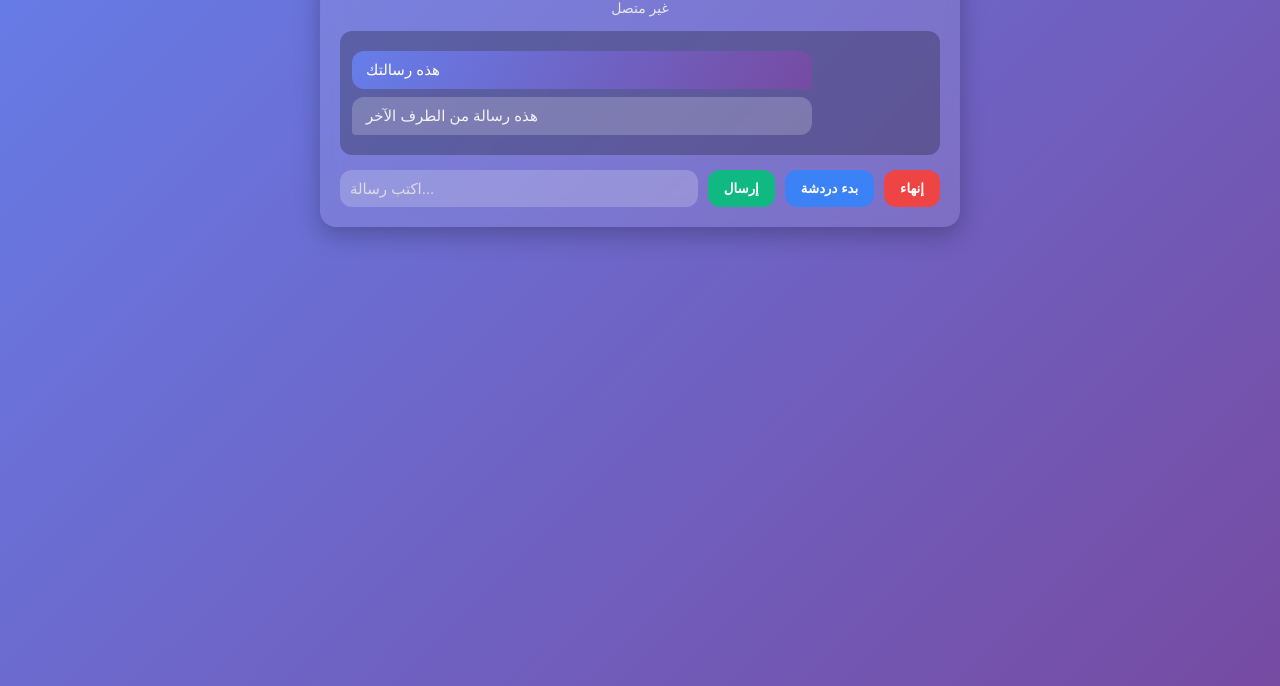
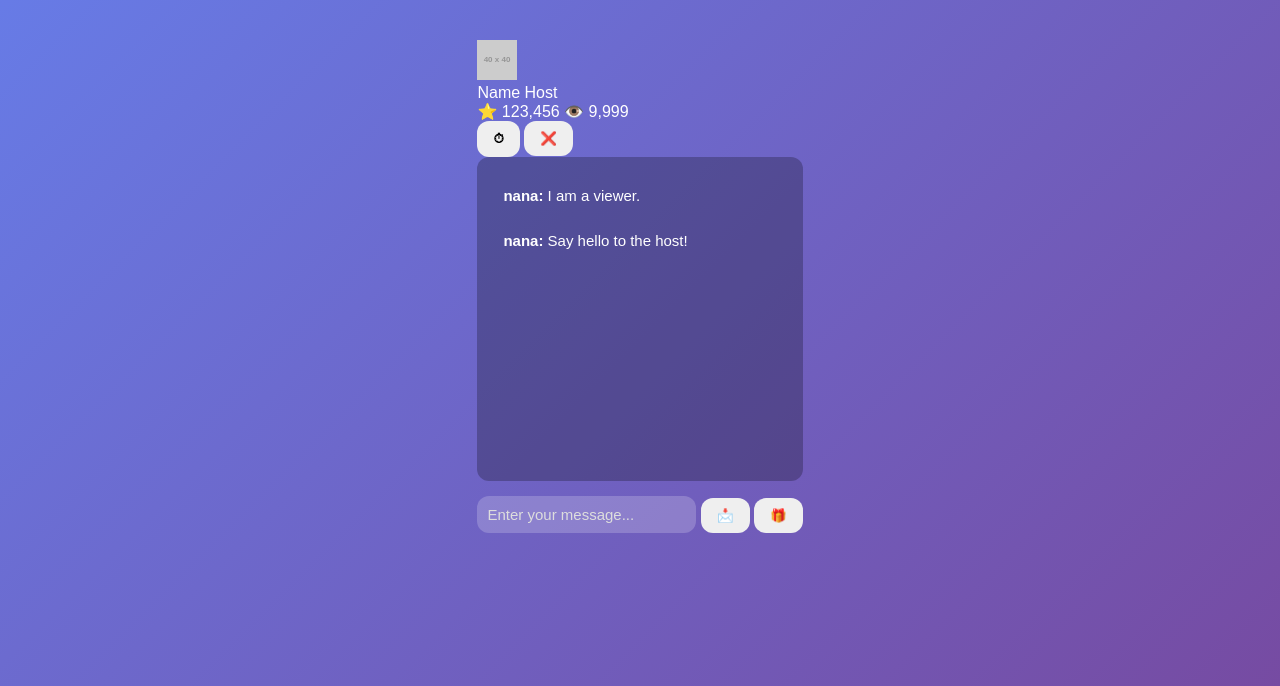
Before and after one commit to hamzaechahbi/myvpn-app, a plain HTML site: page index.html in a window 1280 px wide. Shown: the part 114-800 px from the top of the page. Drawn offline with Linux system fonts and the light colour scheme; placeholder pictures from the web are drawn by us.

Commit message:
Update index.html

```diff
--- a/index.html
+++ b/index.html
@@ -2,25 +2,40 @@
 <html lang="ar">
 <head>
   <meta charset="UTF-8">
-  <title>دردشة عشوائية</title>
+  <title>بث مباشر</title>
   <link rel="stylesheet" href="index.css">
 </head>
 <body>
-  <div class="container">
-    <h1>دردشة عشوائية</h1>
-    <div id="status">غير متصل</div>
+  <div class="video-container">
+    <!-- فيديو المستخدم/المضيف -->
+    <video id="localVideo" autoplay playsinline muted></video>
 
-    <div id="messages">
-      <!-- الرسائل ستظهر هنا -->
-      <div class="message me">هذه رسالتك</div>
-      <div class="message other">هذه رسالة من الطرف الآخر</div>
+    <!-- الشريط العلوي -->
+    <div class="top-bar">
+      <div class="user-info">
+        <img src="https://via.placeholder.com/40" class="avatar">
+        <div>
+          <div class="username">Name <span class="host">Host</span></div>
+          <div class="stats">⭐ 123,456 👁️ 9,999</div>
+        </div>
+      </div>
+      <div class="icons">
+        <button class="icon-btn">⏱</button>
+        <button class="icon-btn">❌</button>
+      </div>
     </div>
 
-    <div class="input-area">
-      <input type="text" id="messageInput" placeholder="اكتب رسالة...">
-      <button class="btn-send">إرسال</button>
-      <button class="btn-start">بدء دردشة</button>
-      <button class="btn-end">إنهاء</button>
+    <!-- صندوق الرسائل -->
+    <div class="chat-box" id="messages">
+      <div class="message"><b>nana:</b> I am a viewer.</div>
+      <div class="message"><b>nana:</b> Say hello to the host!</div>
+    </div>
+
+    <!-- إدخال الرسائل -->
+    <div class="input-bar">
+      <input type="text" id="messageInput" placeholder="Enter your message...">
+      <button class="send-btn">📩</button>
+      <button class="gift-btn">🎁</button>
     </div>
   </div>
 </body>
```
